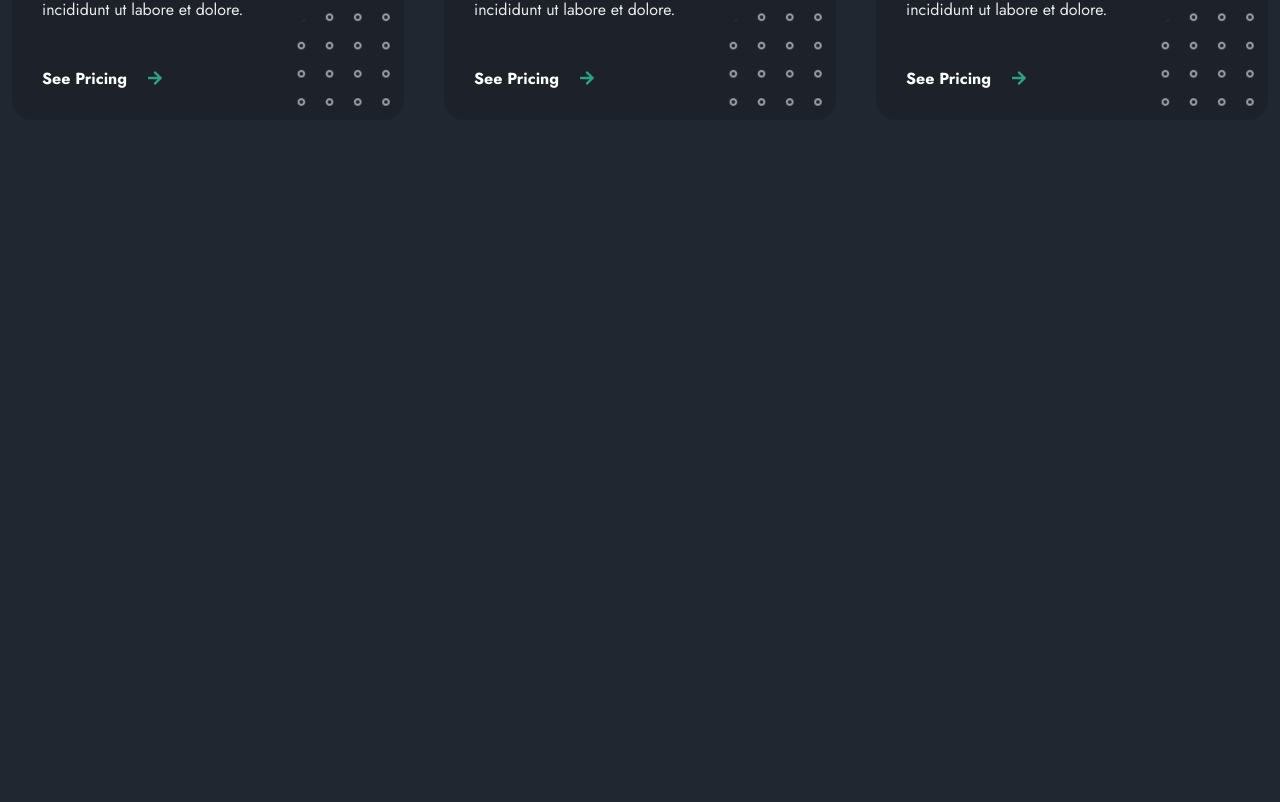
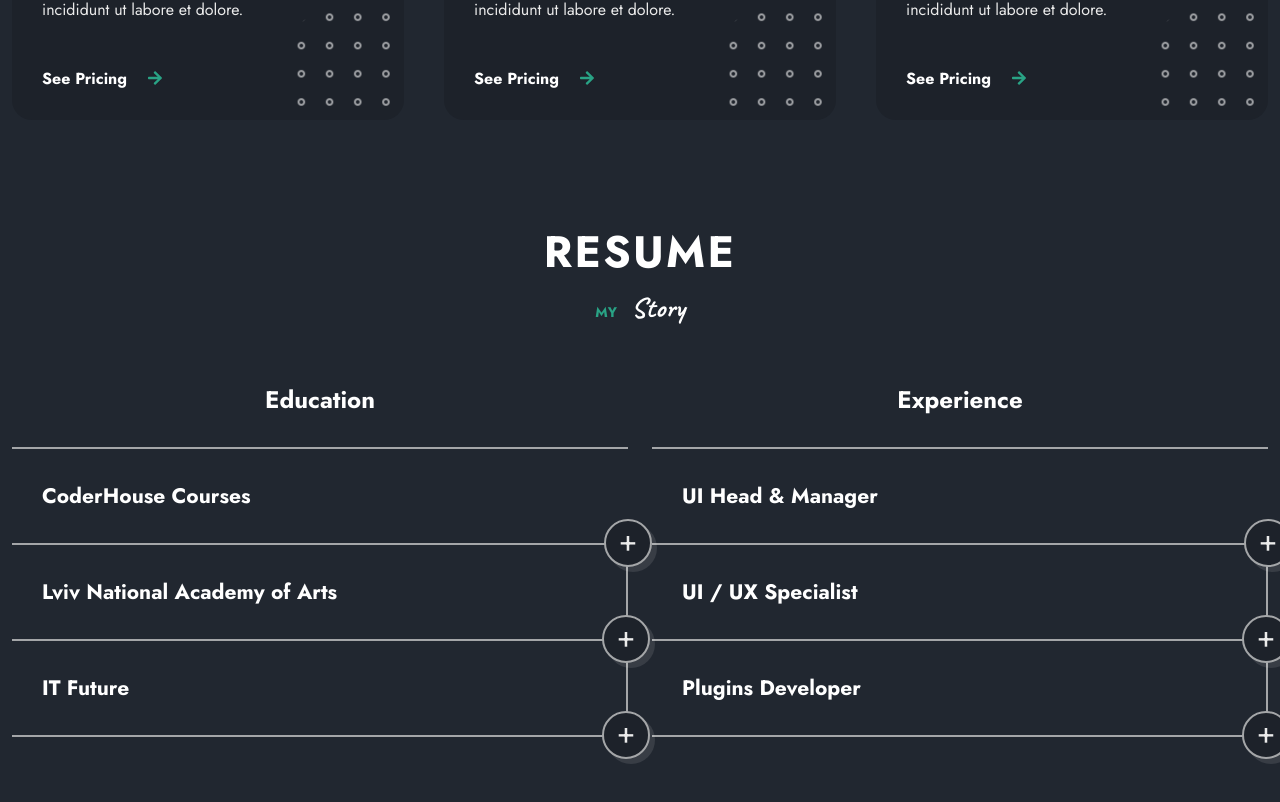
Before and after one commit to CodeEmcent/Inno-portfolio, a React (Vite) app in the folder portfolio/: page / in a window 1280 px wide. Shown: the part 3572-4374 px from the top of the page. Before the commit the page ends 3792 px from the top, so only its background shows below. Built offline with nearby package versions, Linux system fonts and the light colour scheme.

Commit message:
Resume Component Added

```diff
--- a/portfolio/src/App.jsx
+++ b/portfolio/src/App.jsx
@@ -4,6 +4,7 @@
 import Services from './components/services/Services'
 import Skills from './components/skills/Skills'
 import Portfolio from './components/portfolio/Portfolio'
+import Resume from './components/resume/Resume'
 
 function App() {
   return (
@@ -12,6 +13,7 @@
       <Services />
       <Skills />
       <Portfolio />
+      <Resume />
     </main>
   )
 }
--- /dev/null
+++ b/portfolio/src/components/resume/Card.jsx
@@ -0,0 +1,25 @@
+import React, { useState } from 'react'
+
+const Card = (props) => {
+  const [showInfo, setShowInfo] = useState(false)
+
+  return (
+    <div className='resume__item'>
+      <div className='resume__header' onClick={() => setShowInfo(!showInfo)}>
+        <h3 className='resume__subtitle'>{props.title}</h3>
+        <span className='resume__icon'>{showInfo ? '-' : '+'}</span>
+      </div>
+
+      <div className={`${showInfo ? 'show-content' : ''} resume__content`}>
+        <div className='resume__date-title'>
+          <h3 className='resume__title'>{props.subtitlt}</h3>
+          <span className='resume__date text-cs'>{props.date}</span>
+        </div>
+
+        <p className='resume__description'>{props.description}</p>
+      </div>
+    </div>
+  )
+}
+
+export default Card
--- /dev/null
+++ b/portfolio/src/components/resume/Resume.jsx
@@ -0,0 +1,59 @@
+import React from 'react'
+import { cv } from '../../Data'
+import Card from './Card'
+import './resume.css'
+
+const Resume = () => {
+  return (
+    <section className='resume section' id='resume'>
+      <h2 className='section__title text-cs'>Resume</h2>
+      <p className='section__subtitle'>
+        My <span>Story</span>
+      </p>
+
+      <div className='resume__container container grid'>
+        <div className='resume__group'>
+          <h3 className='resume__heading'>Education</h3>
+
+          <div className='resume__items'>
+            {cv.map((val, id) => {
+              if (val.category === 'education') {
+                return (
+                  <Card
+                    key={id}
+                    title={val.title}
+                    subtitlt={val.subtitle}
+                    date={val.date}
+                    description={val.description}
+                  />
+                )
+              }
+            })}
+          </div>
+        </div>
+
+        <div className='resume__group'>
+          <h3 className='resume__heading'>Experience</h3>
+
+          <div className='resume__items'>
+            {cv.map((val, id) => {
+              if (val.category === 'experience') {
+                return (
+                  <Card
+                    key={id}
+                    title={val.title}
+                    subtitlt={val.subtitle}
+                    date={val.date}
+                    description={val.description}
+                  />
+                )
+              }
+            })}
+          </div>
+        </div>
+      </div>
+    </section>
+  )
+}
+
+export default Resume
--- /dev/null
+++ b/portfolio/src/components/resume/resume.css
@@ -0,0 +1,97 @@
+.resume {
+  background-color: var(--second-gradient);
+}
+
+.resume__container {
+  grid-template-columns: repeat(2, 1fr);
+}
+
+.resume__heading {
+  text-align: center;
+  font-size: var(--h4-font-size);
+  padding-bottom: 30px;
+}
+
+.resume__heading,
+.resume__item {
+  border-bottom: 2px solid var(--border-color);
+}
+
+.resume__item:not(:first-child) {
+  border-right: 2px solid var(--border-color);
+}
+
+.resume__item {
+  position: relative;
+}
+
+.resume__header {
+  padding: 32px 30px;
+}
+
+.resume__subtitle {
+  font-size: var(--largest-font-size);
+  cursor: pointer;
+}
+
+.resume__icon {
+  background-color: var(--container-color);
+  border: 2px solid var(--border-color);
+  font-size: var(--h2-font-size);
+  box-shadow: var(--shadow);
+  width: 48px;
+  height: 48px;
+  border-radius: 50%;
+  -webkit-border-radius: 50%;
+  -moz-border-radius: 50%;
+  -ms-border-radius: 50%;
+  -o-border-radius: 50%;
+  line-height: 1.3em;
+  text-align: center;
+  cursor: pointer;
+  position: absolute;
+  right: -24px;
+  bottom: -24px;
+  z-index: 10;
+  transition: all 1.2s var(--transition);
+  -webkit-transition: all 1.2s var(--transition);
+  -moz-transition: all 1.2s var(--transition);
+  -ms-transition: all 1.2s var(--transition);
+  -o-transition: all 1.2s var(--transition);
+}
+
+.resume__content {
+  padding-inline: 30px 50px;
+  max-height: 0;
+  overflow: hidden;
+  transition: all 1s ease 0s;
+  -webkit-transition: all 1s ease 0s;
+  -moz-transition: all 1s ease 0s;
+  -ms-transition: all 1s ease 0s;
+  -o-transition: all 1s ease 0s;
+}
+
+.show-content {
+  max-height: 500px;
+}
+
+.resume__date-title {
+  display: flex;
+  justify-content: space-between;
+  align-items: center;
+}
+
+.resume__title {
+  font-family: var(--second-font);
+  font-size: var(--h3-font-size);
+}
+
+.resume__date {
+  color: var(--title-color);
+  font-size: var(--tiny-font-size);
+  font-weight: 700;
+}
+
+.resume__description {
+  margin-block: 20px 30px;
+}
```
